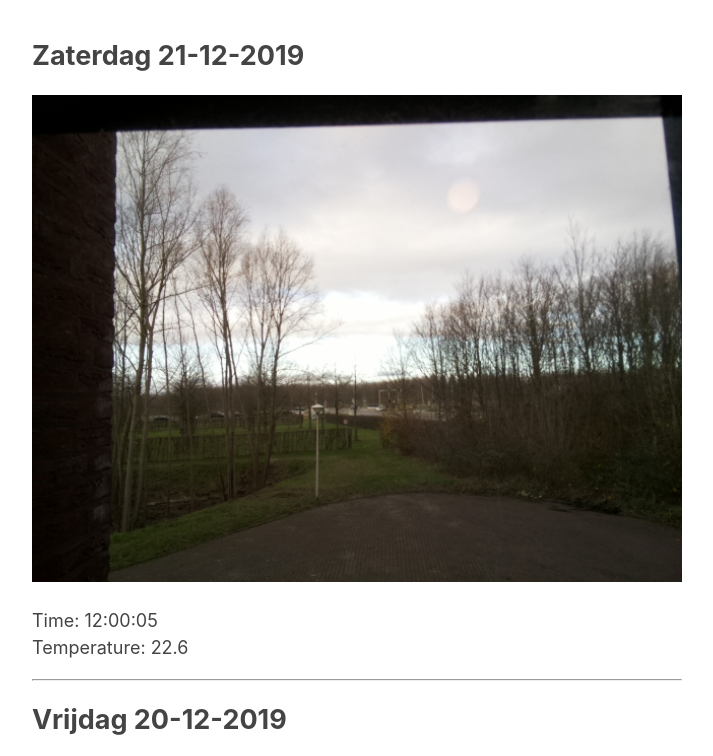
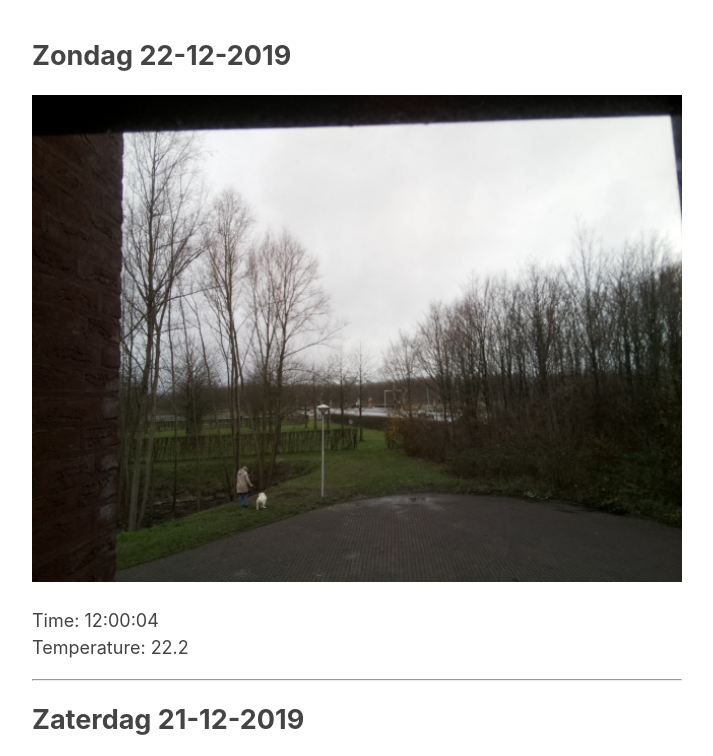
Before and after one commit to maartenderijk/pi_projects, a plain HTML site: page docs/index.html in a window 1280 px wide. Shown: the top 756 px of the page, without its empty margins (283-996 px from the left). Drawn offline with Linux system fonts and the light colour scheme.

Commit message:
Auto commit Pi

```diff
--- a/docs/index.html
+++ b/docs/index.html
@@ -10,7 +10,13 @@
   </head>
 
   <body>
-<h2> Zaterdag 21-12-2019</h2>
+<h2> Zondag 22-12-2019</h2>
+<img src="./img/snap_20191222120002.jpg" alt="Snapshot" width="640" height="480">
+<p>
+    Time: 12:00:04 <br />
+    Temperature: 22.2
+</p>
+<hr /><h2> Zaterdag 21-12-2019</h2>
 <img src="./img/snap_20191221120002.jpg" alt="Snapshot" width="640" height="480">
 <p>
     Time: 12:00:05 <br />
```
Also changed, not shown: docs/snapshots.json (+1 -1 lines), docs/img/snap_20191222120002.jpg (added).
